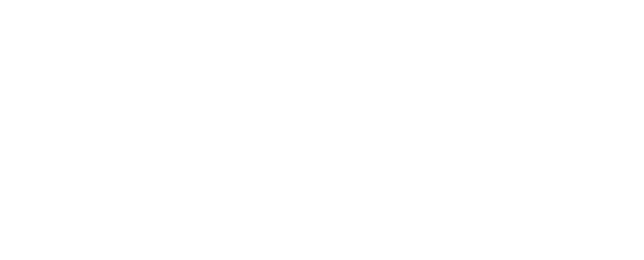
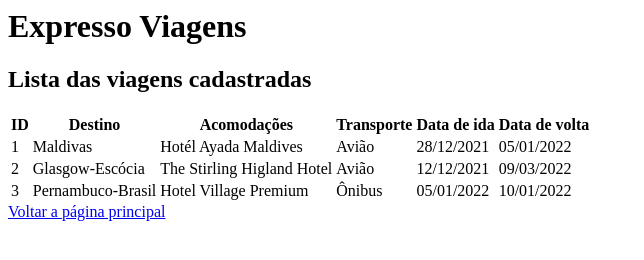
Before and after one commit to meslmatos/AtividadesWeb, a plain HTML site: page ATP32/read.html in a window 1280 px wide. Shown: the whole page, without its empty margins (0-644 px from the left). Drawn offline with Linux system fonts and the light colour scheme.

Commit message:
atividade

```diff
--- a/ATP32/read.html
+++ b/ATP32/read.html
@@ -0,0 +1,48 @@
+<html>
+    <head>
+        <title>Expresso Viagens- Listar</title>
+    </head>
+    <bod>
+        <h1>Expresso Viagens</h1>
+        <h2>Lista das viagens cadastradas</h2>
+        <table>
+            <thead>
+                <tr>
+                    <th>ID</th>
+                    <th>Destino</th>
+                    <th>Acomodações</th>
+                    <th>Transporte</th>
+                    <th>Data de ida</th>
+                    <th>Data de volta</th>
+                </tr>
+            </thead>
+            <tbody>
+                <tr>
+                    <td>1</td>
+                    <td>Maldivas</td>
+                    <td>Hotél Ayada Maldives</td>
+                    <td>Avião</td>
+                    <td>28/12/2021</td>
+                    <td>05/01/2022</td>
+                </tr>
+                <tr>
+                    <td>2</td>
+                    <td>Glasgow-Escócia</td>
+                    <td>The Stirling Higland Hotel</td>
+                    <td>Avião</td>
+                    <td>12/12/2021</td>
+                    <td>09/03/2022</td>
+                </tr>
+                <tr>
+                    <td>3</td>
+                    <td>Pernambuco-Brasil</td>
+                    <td>Hotel Village Premium</td>
+                    <td>Ônibus</td>
+                    <td>05/01/2022</td>
+                    <td>10/01/2022</td>
+                </tr>
+            </tbody>
+        </table>
+        <a href="index.html">Voltar a página principal</a>
+    </bod>
+</html>
```
Also changed, not shown: ATP32/delete.html (+15 -0 lines), ATP32/index.html (+3 -0 lines), ATP32/update.html (+21 -0 lines).
